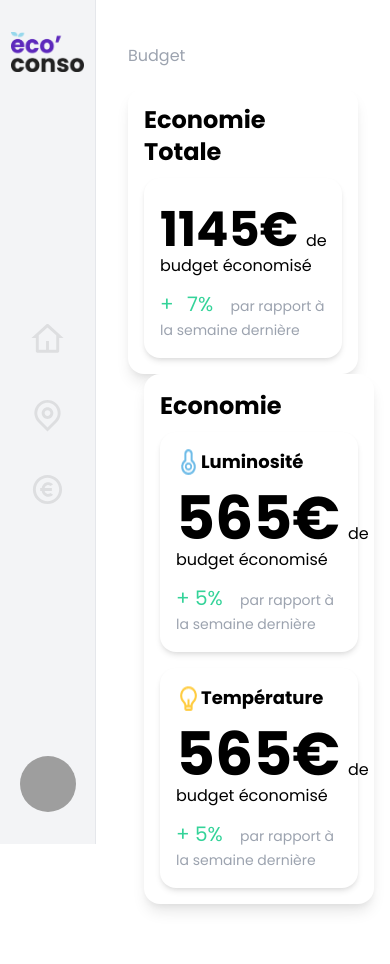
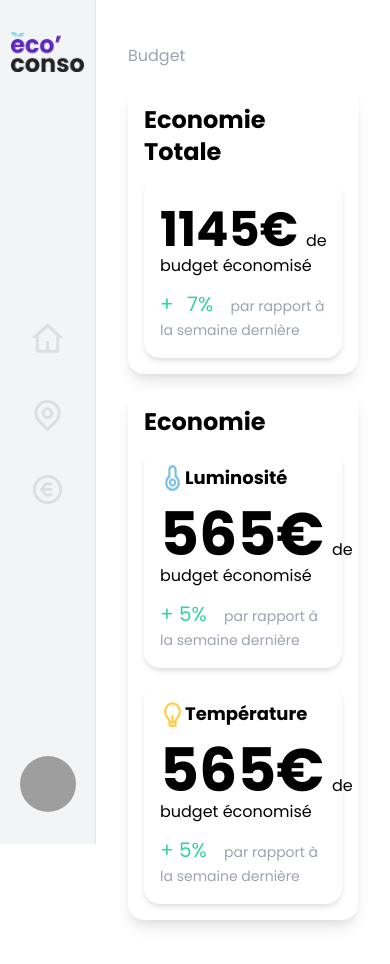
Before and after one commit to bryanFerreiraJS/IoT10, a Vue app: page /budget in a window 390 px wide. Built offline with nearby package versions, Linux system fonts and the light colour scheme; grey boxes are pictures that could not be loaded; what @tailwindcss/typography would draw is missing.

Commit message:
task budget inté

```diff
--- a/src/components/Savings.vue
+++ b/src/components/Savings.vue
@@ -1,5 +1,5 @@
 <template>
-    <div class="bg-white shadow-lg flex p-4 flex-col rounded-2xl w-4/4 w-full ml-4">
+    <div class="bg-white shadow-lg flex p-4 flex-col rounded-2xl w-4/4 w-full ml-0 lg:ml-4 mt-4 lg:mt-0">
     <h2 class="text-2xl text-black-600 font-bold">Economie</h2>
     <div class="mt-2.5 w-full flex list-total-savings">
       <div class="flex flex-col w-full mr-2 bg-white shadow-md p-4 items-center justify-center text-left rounded-2xl">
--- a/src/views/Budget.vue
+++ b/src/views/Budget.vue
@@ -16,7 +16,7 @@ export default defineComponent({
 })
 </script>
 <style scoped>
-  @media screen and (max-width: 1040px) {
+  @media screen and (max-width: 1024px) {
     .flex{
       flex-direction: column;
     }
```
